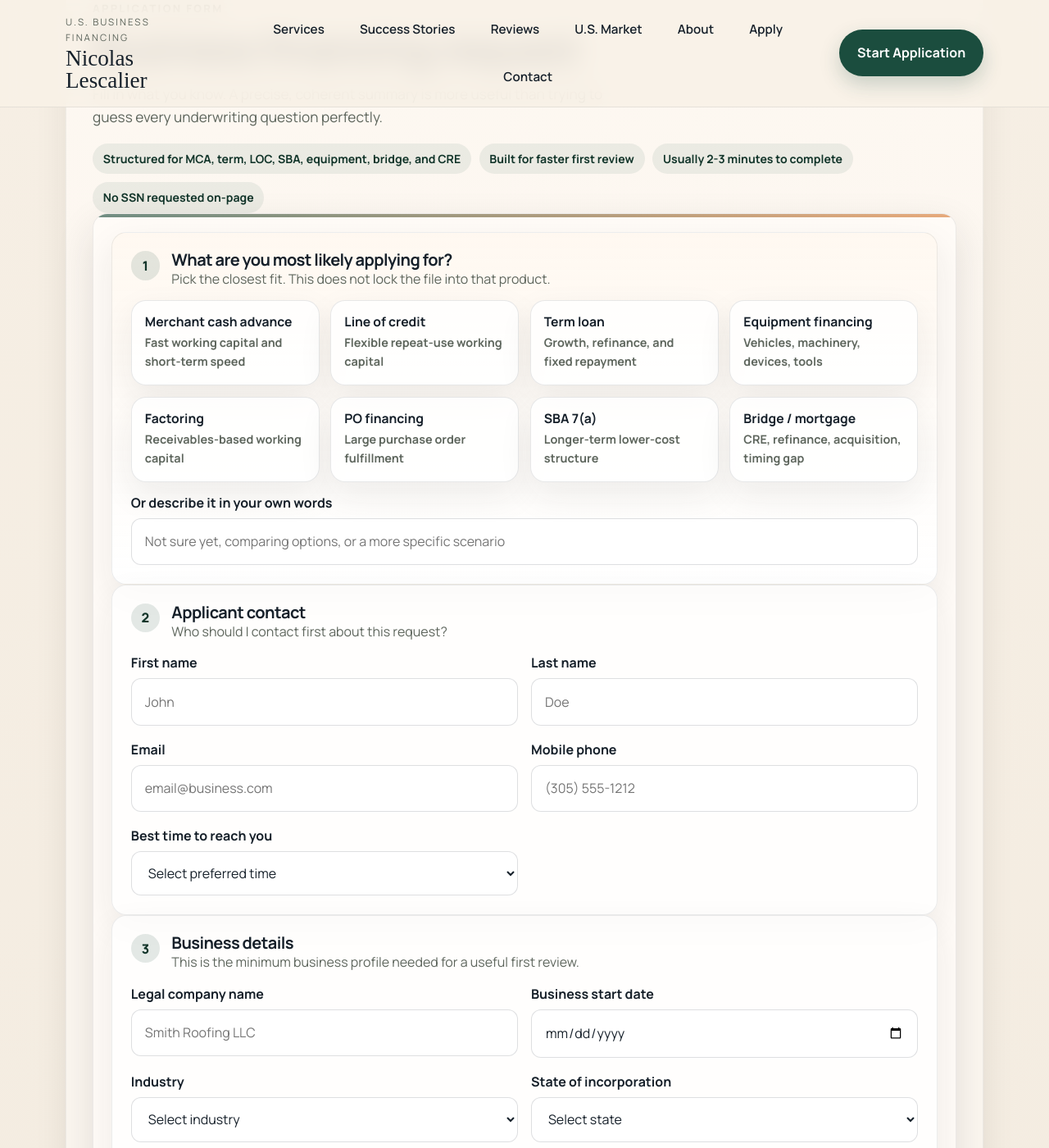
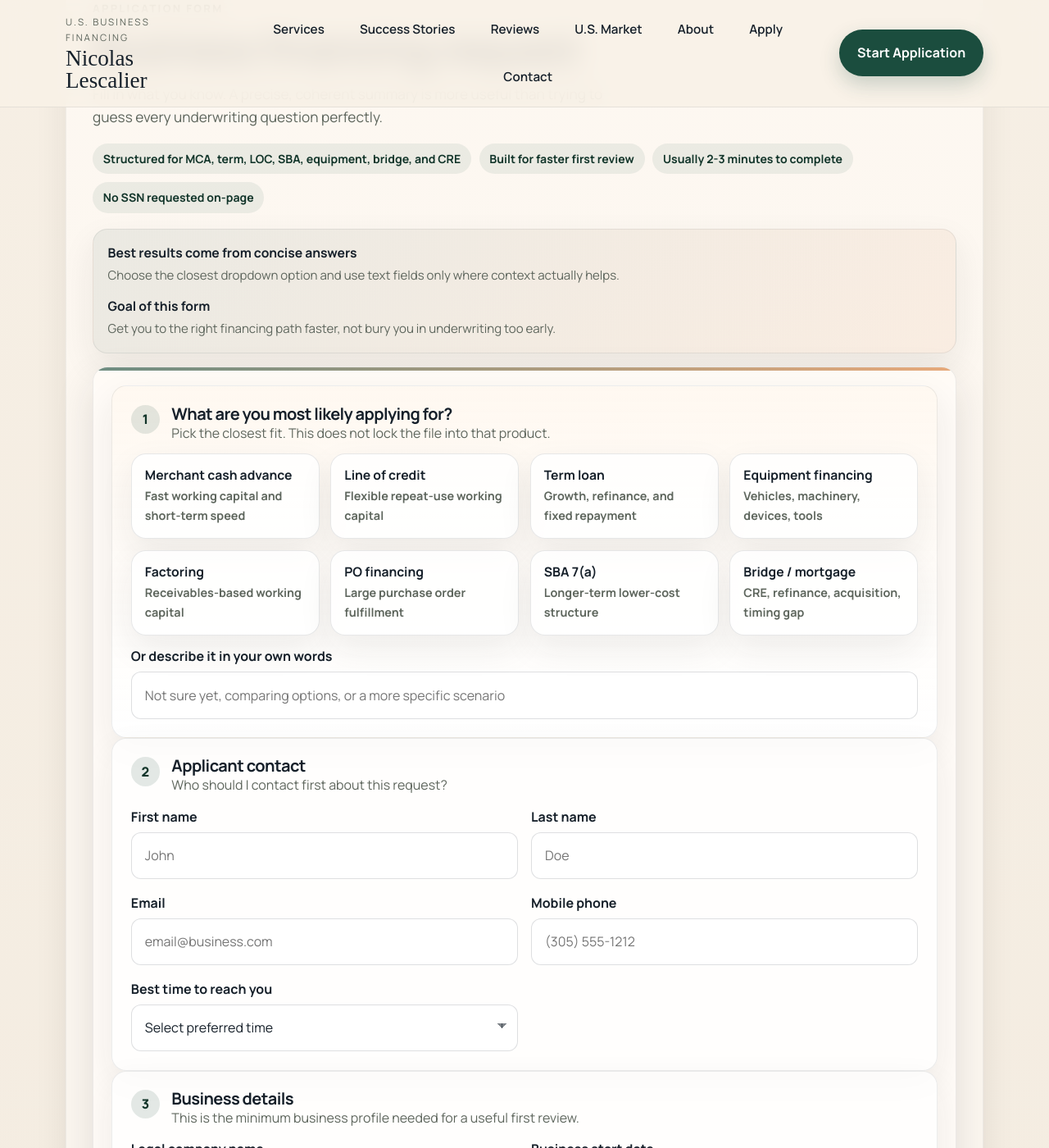
Before and after one commit to lescalier93/nicolaslescalier, a Jekyll site: the page built from apply.md, in a window 1280 px wide and 1400 px high, scrolled down 1409 px. Shown: the whole window at 82% size. Built offline with Jekyll 4.4.1, drawn with Linux system fonts in a browser that asks for light colours; some web fonts are replaced.

Commit message:
feat: polish application form presentation

```diff
--- a/apply.md
+++ b/apply.md
@@ -59,6 +59,18 @@ layout: default
     <span class="pill">Usually 2-3 minutes to complete</span>
     <span class="pill">No SSN requested on-page</span>
   </div>
+
+  <div class="application-frame">
+    <div class="application-intro-card">
+      <div>
+        <strong>Best results come from concise answers</strong>
+        <span>Choose the closest dropdown option and use text fields only where context actually helps.</span>
+      </div>
+      <div>
+        <strong>Goal of this form</strong>
+        <span>Get you to the right financing path faster, not bury you in underwriting too early.</span>
+      </div>
+    </div>
 
   <form class="contact-form" action="https://formspree.io/f/mgonknak" method="POST">
     <input type="hidden" name="_subject" value="New financing application from nicolaslescalier.com">
@@ -197,16 +209,16 @@ layout: default
           <select id="industry" name="industry" required>
             <option value="">Select industry</option>
             <option>Construction</option>
-            <option>Retail</option>
+            <option>E-commerce</option>
             <option>Hospitality / restaurant</option>
+            <option>Manufacturing</option>
             <option>Medical / healthcare</option>
-            <option>Transportation / logistics</option>
-            <option>Manufacturing</option>
-            <option>Wholesale / distribution</option>
+            <option>Other</option>
             <option>Professional services</option>
             <option>Real estate / investor</option>
-            <option>E-commerce</option>
-            <option>Other</option>
+            <option>Retail</option>
+            <option>Transportation / logistics</option>
+            <option>Wholesale / distribution</option>
           </select>
         </div>
         <div>
@@ -270,12 +282,12 @@ layout: default
           <label for="entity_type">Entity type</label>
           <select id="entity_type" name="entity_type">
             <option value="">Select entity type</option>
+            <option>Corporation</option>
             <option>LLC</option>
-            <option>Corporation</option>
+            <option>Nonprofit</option>
+            <option>Partnership</option>
             <option>S-Corp</option>
-            <option>Partnership</option>
             <option>Sole Proprietorship</option>
-            <option>Nonprofit</option>
           </select>
         </div>
         <div>
@@ -496,4 +508,5 @@ layout: default
       <a class="button button--secondary" href="/contact/">Prefer a shorter first message?</a>
     </div>
   </form>
+  </div>
 </section>
--- a/assets/css/style.css
+++ b/assets/css/style.css
@@ -680,6 +680,35 @@ h3 {
   gap: 1rem;
 }
 
+.application-frame {
+  display: grid;
+  gap: 1rem;
+  margin-top: 1.2rem;
+}
+
+.application-intro-card {
+  display: flex;
+  flex-wrap: wrap;
+  align-items: center;
+  justify-content: space-between;
+  gap: 0.8rem 1rem;
+  padding: 1rem 1.1rem;
+  border-radius: var(--radius-md);
+  border: 1px solid rgba(22, 32, 42, 0.08);
+  background: linear-gradient(135deg, rgba(27, 77, 62, 0.08), rgba(217, 122, 51, 0.08));
+  box-shadow: var(--shadow-soft);
+}
+
+.application-intro-card strong {
+  display: block;
+  font-size: 0.98rem;
+}
+
+.application-intro-card span {
+  color: var(--muted);
+  font-size: 0.94rem;
+}
+
 .form-grid--application .form-group--full {
   grid-column: 1 / -1;
 }
@@ -787,6 +816,7 @@ label {
 input,
 select,
 textarea {
+  appearance: none;
   width: 100%;
   padding: 0.9rem 1rem;
   border-radius: var(--radius-sm);
@@ -794,6 +824,18 @@ textarea {
   background: rgba(255, 255, 255, 0.92);
   color: var(--ink);
   font: inherit;
+}
+
+select {
+  padding-right: 2.8rem;
+  background-image:
+    linear-gradient(45deg, transparent 50%, rgba(22, 32, 42, 0.55) 50%),
+    linear-gradient(135deg, rgba(22, 32, 42, 0.55) 50%, transparent 50%);
+  background-position:
+    calc(100% - 1.15rem) calc(50% - 0.15rem),
+    calc(100% - 0.8rem) calc(50% - 0.15rem);
+  background-size: 0.38rem 0.38rem, 0.38rem 0.38rem;
+  background-repeat: no-repeat;
 }
 
 input:focus,
```
